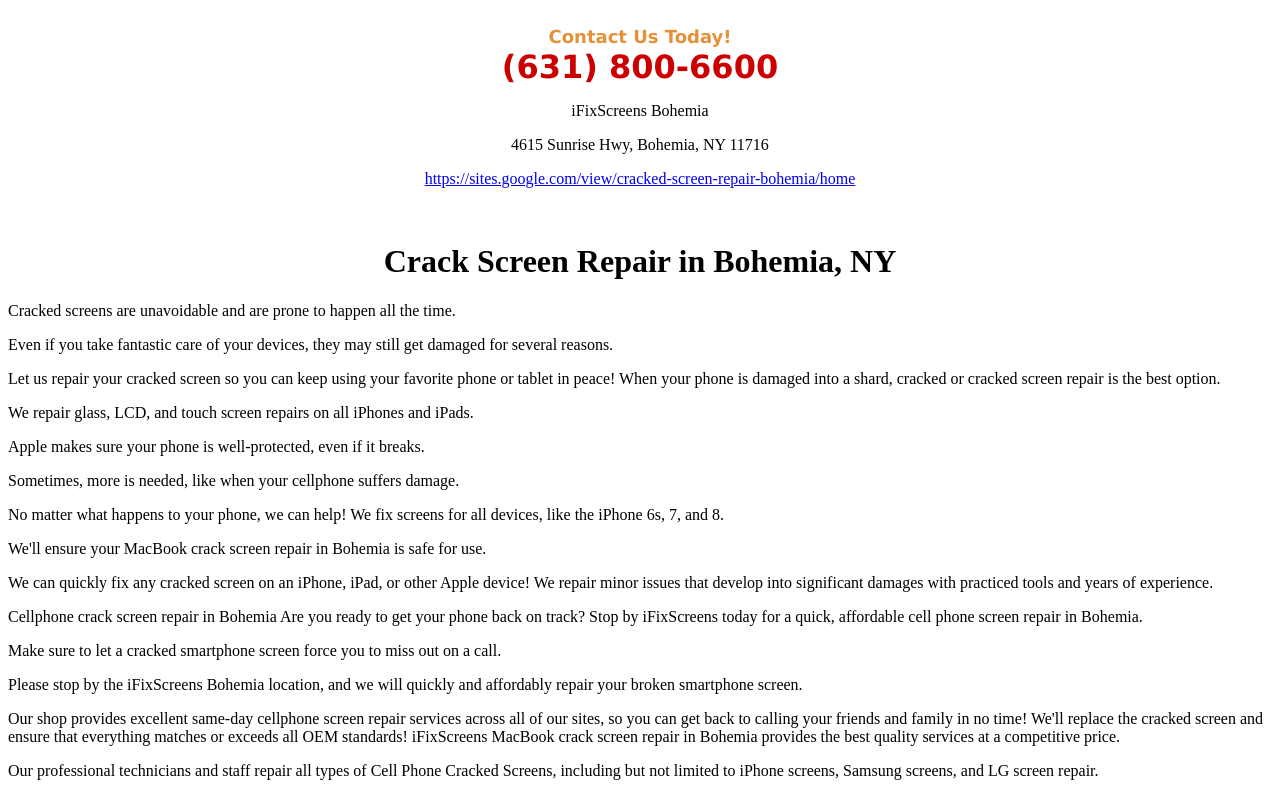
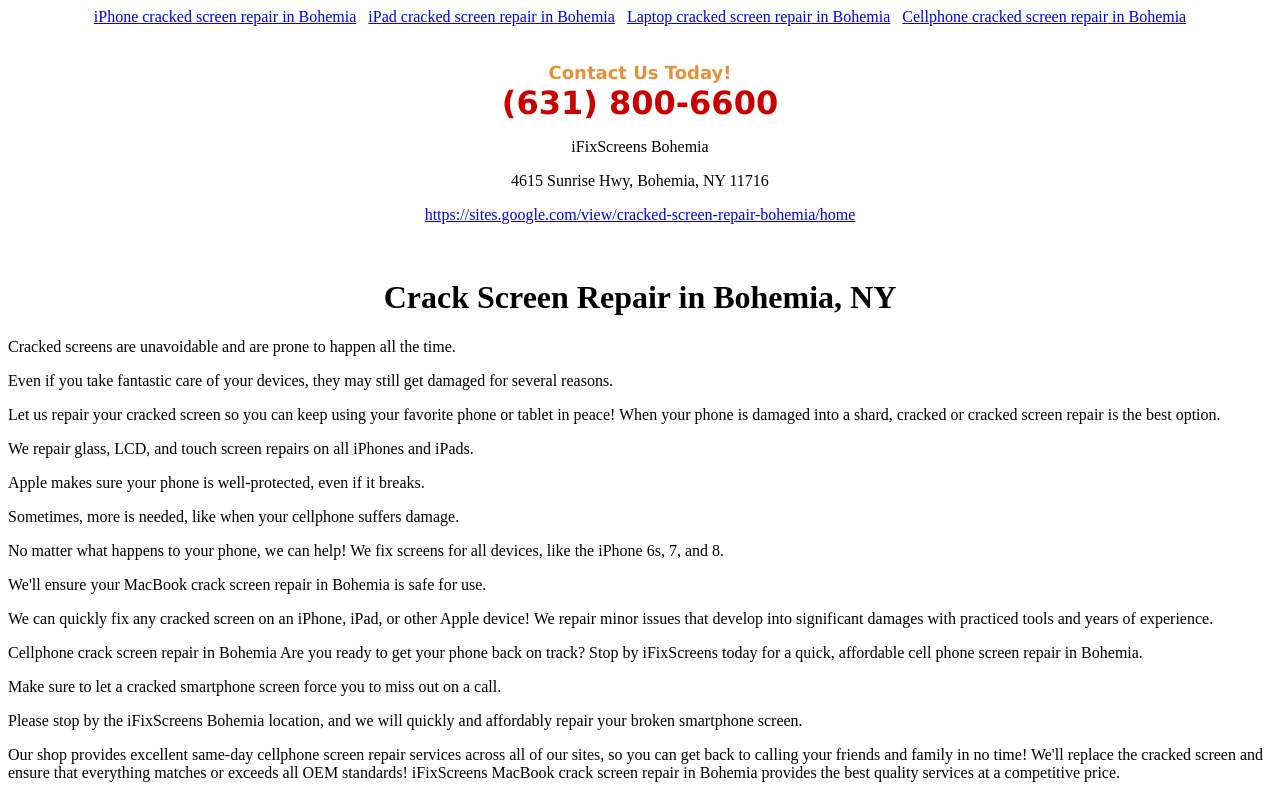
Before and after one commit to iFix786/cracked-screen-repair-in-bohemia, a plain HTML site: page index.html in a window 1280 px wide. Shown: the top 793 px of the page. Drawn offline with Linux system fonts and the light colour scheme.

Commit message:
Update index.html

```diff
--- a/index.html
+++ b/index.html
@@ -220,7 +220,15 @@ If you are coming from Long Island MacArthur Airport then follow Arrival Ave and
 
 }
 }
- </script></head><body>        <script type="text/javascript">
+ </script></head><body>
+   <div style="text-align: center;">
+        <a href="./iPhonecrackscreenrepairinBohemia.html">iPhone cracked screen repair in Bohemia</a>&nbsp&nbsp
+        <a href="./iPadcrackedscreenrepairinBohemia.html">iPad cracked screen repair in Bohemia</a>&nbsp&nbsp
+        <a href="./LaptopcrackscreenrepairinBohemia.html">Laptop cracked screen repair in Bohemia</a>&nbsp&nbsp
+
+        <a href="./CellphonecrackscreenrepairinBohemia.html">Cellphone cracked screen repair in Bohemia</a>
+    </div><br/>
+  <script type="text/javascript">
     		  function openWindow(event) {
             // Show the popup
             var my_window;
```
